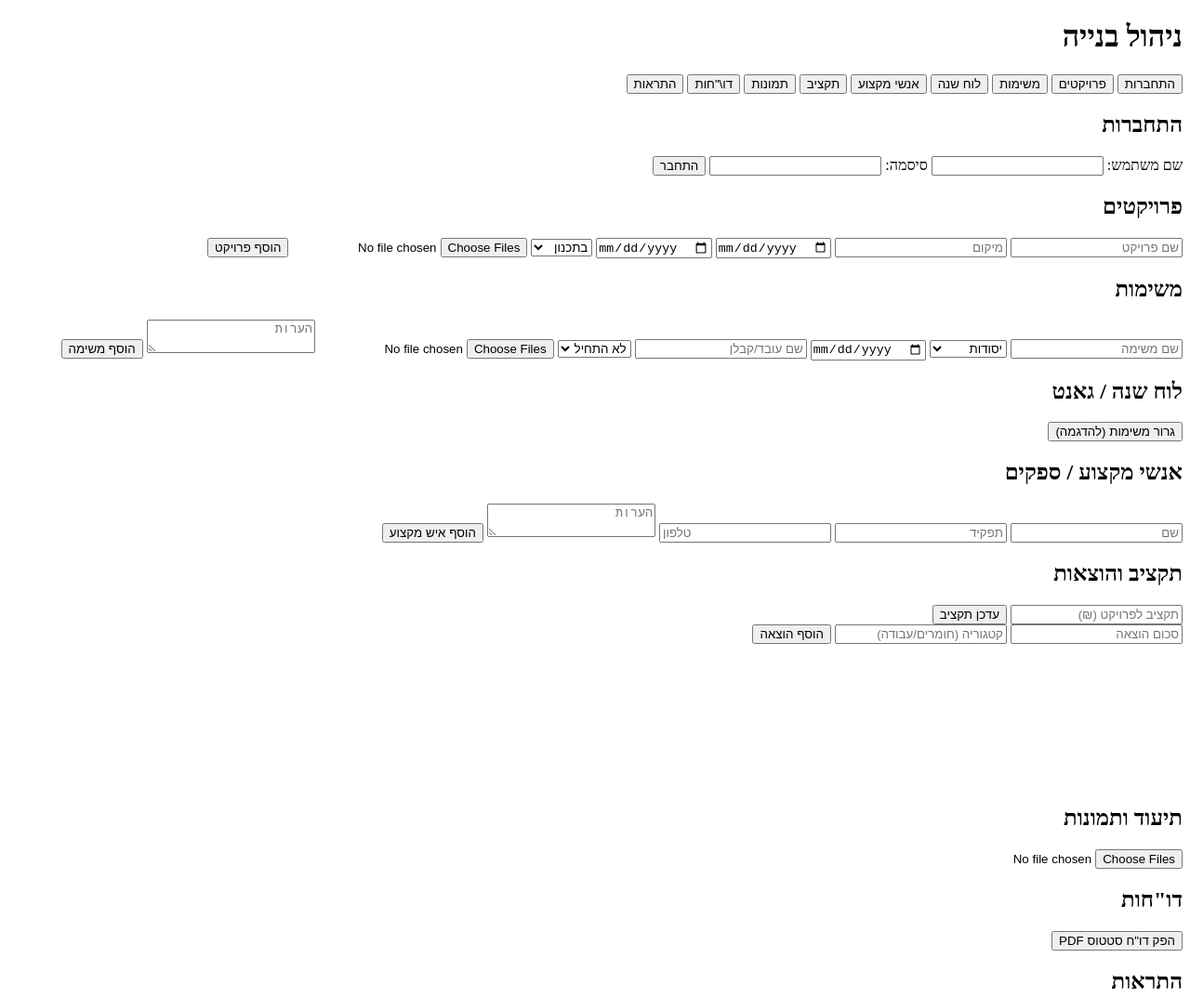
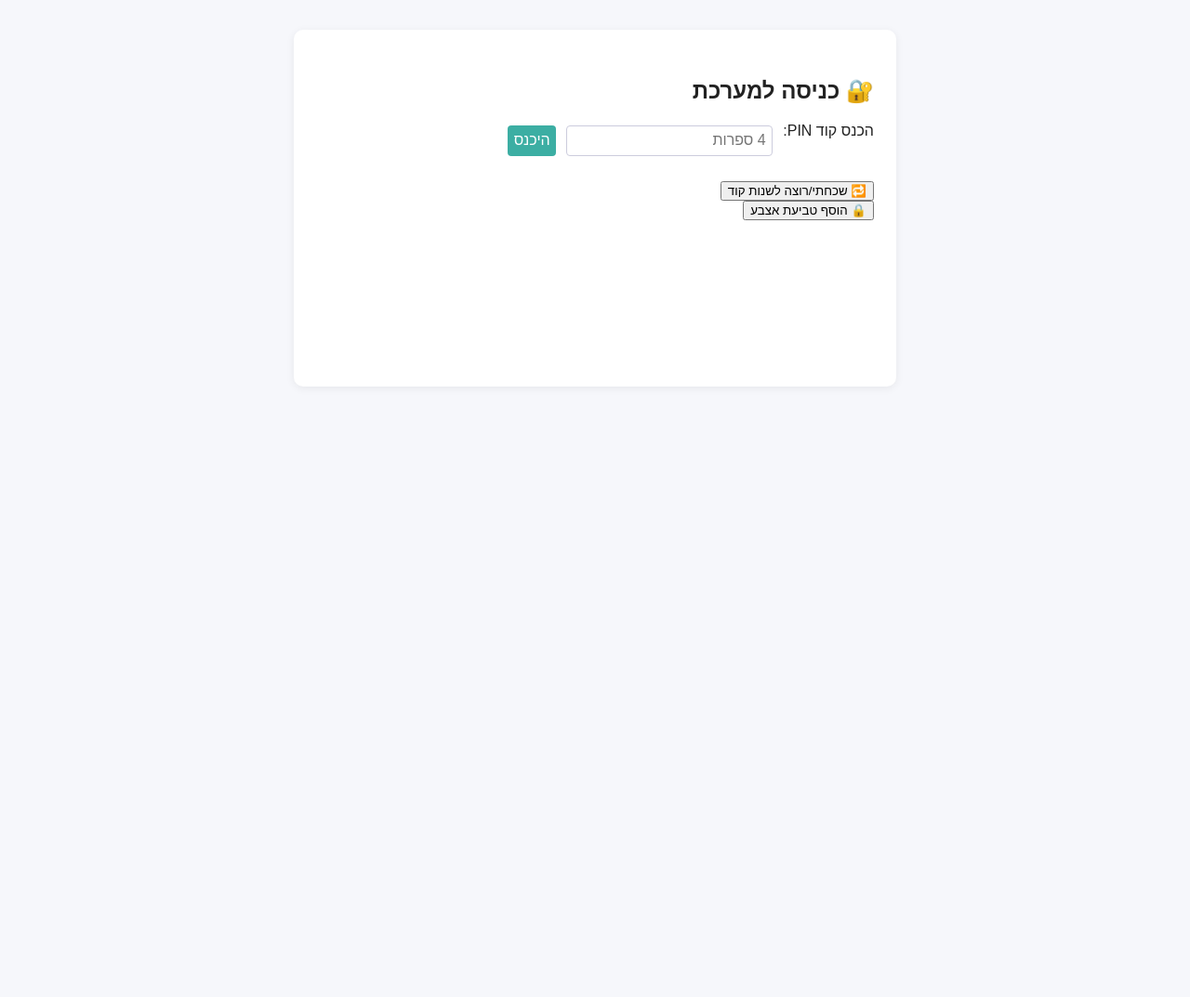
Before and after one commit to choan123/Construction-works, a plain HTML site: page index.html in a window 1280 px wide. Shown: the top 1073 px of the page at 93% size. After the commit the page ends 800 px from the top, so only its background shows below. Drawn offline with nearby package versions, Linux system fonts and the light colour scheme.

Commit message:
Update index.html

```diff
--- a/index.html
+++ b/index.html
@@ -1,148 +1,34 @@
 <!DOCTYPE html>
-<html lang="he">
+<html lang="he" dir="rtl">
 
 <head>
     <meta charset="UTF-8">
-    <meta name="viewport" content="width=device-width,initial-scale=1.0">
-    <title>אפליקציית ניהול בנייה</title>
-    <link rel="stylesheet" href="styles.css">
+    <title>כניסה למערכת</title>
+    <meta name="viewport" content="width=device-width, initial-scale=1.0">
+    <link rel="stylesheet" href="style.css">
 </head>
 
-<body dir="rtl">
-    <header>
-        <h1>ניהול בנייה</h1>
-        <nav>
-            <button onclick="showSection('login')">התחברות</button>
-            <button onclick="showSection('projects')">פרויקטים</button>
-            <button onclick="showSection('tasks')">משימות</button>
-            <button onclick="showSection('calendar')">לוח שנה</button>
-            <button onclick="showSection('people')">אנשי מקצוע</button>
-            <button onclick="showSection('budget')">תקציב</button>
-            <button onclick="showSection('gallery')">תמונות</button>
-            <button onclick="showSection('reports')">דו\"חות</button>
-            <button onclick="showSection('notifications')">התראות</button>
-        </nav>
-    </header>
+<body>
 
-    <!-- Login Section -->
-    <section id="login" class="active">
-        <h2>התחברות</h2>
-        <form id="loginForm" onsubmit="loginUser(event)">
-            <label>שם משתמש: <input type="text" id="username" required></label>
-            <label>סיסמה: <input type="password" id="password" required></label>
-            <button type="submit">התחבר</button>
+    <section class="active" id="loginSection">
+        <h2>🔐 כניסה למערכת</h2>
+        <form id="pinForm">
+            <label>הכנס קוד PIN:</label>
+            <input type="password" id="pinInput" placeholder="4 ספרות" maxlength="4" required>
+            <button type="submit">היכנס</button>
+            <p id="errorMsg" style="color: red; display: none;">קוד שגוי</p>
         </form>
-        <div id="loginMsg"></div>
+
+        <button onclick="resetPIN()">🔁 שכחתי/רוצה לשנות קוד</button><br>
+        <button onclick="registerFingerprint()">🔒 הוסף טביעת אצבע</button>
     </section>
 
-    <!-- Projects Section -->
-    <section id="projects">
-        <h2>פרויקטים</h2>
-        <form id="projectForm" onsubmit="addProject(event)">
-            <input type="text" id="projName" placeholder="שם פרויקט" required>
-            <input type="text" id="projLocation" placeholder="מיקום" required>
-            <input type="date" id="projStart" required>
-            <input type="date" id="projEnd" required>
-            <select id="projStatus">
-                <option value="בתכנון">בתכנון</option>
-                <option value="בתהליך">בתהליך</option>
-                <option value="הסתיים">הסתיים</option>
-            </select>
-            <input type="file" id="projFiles" multiple>
-            <button type="submit">הוסף פרויקט</button>
-        </form>
-        <ul id="projectsList"></ul>
+    <section id="mainApp" style="display: none;">
+        <h2>👋 ברוך הבא!</h2>
+        <p>עברת את הכניסה בהצלחה.</p>
     </section>
 
-    <!-- Tasks Section -->
-    <section id="tasks">
-        <h2>משימות</h2>
-        <form id="taskForm" onsubmit="addTask(event)">
-            <input type="text" id="taskName" placeholder="שם משימה" required>
-            <select id="taskStage">
-                <option>יסודות</option>
-                <option>שלד</option>
-                <option>אינסטלציה</option>
-                <option>גמרים</option>
-                <option>חשמל</option>
-            </select>
-            <input type="date" id="taskDue" required>
-            <input type="text" id="taskWorker" placeholder="שם עובד/קבלן">
-            <select id="taskStatus">
-                <option>לא התחיל</option>
-                <option>בעבודה</option>
-                <option>הושלם</option>
-            </select>
-            <input type="file" id="taskImages" multiple>
-            <textarea id="taskNotes" placeholder="הערות"></textarea>
-            <button type="submit">הוסף משימה</button>
-        </form>
-        <ul id="tasksList"></ul>
-    </section>
-
-    <!-- Calendar/Gantt Section -->
-    <section id="calendar">
-        <h2>לוח שנה / גאנט</h2>
-        <div id="calendarView"></div>
-        <button onclick="alert('פיצ\'ר גרירה יתממשק בהמשך')">גרור משימות (להדגמה)</button>
-    </section>
-
-    <!-- People Section -->
-    <section id="people">
-        <h2>אנשי מקצוע / ספקים</h2>
-        <form id="personForm" onsubmit="addPerson(event)">
-            <input type="text" id="personName" placeholder="שם" required>
-            <input type="text" id="personRole" placeholder="תפקיד">
-            <input type="tel" id="personPhone" placeholder="טלפון">
-            <textarea id="personNotes" placeholder="הערות"></textarea>
-            <button type="submit">הוסף איש מקצוע</button>
-        </form>
-        <ul id="peopleList"></ul>
-    </section>
-
-    <!-- Budget Section -->
-    <section id="budget">
-        <h2>תקציב והוצאות</h2>
-        <form id="budgetForm" onsubmit="setBudget(event)">
-            <input type="number" id="budgetAmount" placeholder="תקציב לפרויקט (₪)" required>
-            <button type="submit">עדכן תקציב</button>
-        </form>
-        <form id="expenseForm" onsubmit="addExpense(event)">
-            <input type="number" id="expenseAmount" placeholder="סכום הוצאה" required>
-            <input type="text" id="expenseCat" placeholder="קטגוריה (חומרים/עבודה)">
-            <button type="submit">הוסף הוצאה</button>
-        </form>
-        <div id="budgetStatus"></div>
-        <canvas id="budgetChart" width="300" height="150"></canvas>
-    </section>
-
-    <!-- Gallery Section -->
-    <section id="gallery">
-        <h2>תיעוד ותמונות</h2>
-        <input type="file" id="galleryInput" multiple accept="image/*" onchange="addGalleryImages(event)">
-        <div id="galleryImages"></div>
-    </section>
-
-    <!-- Reports Section -->
-    <section id="reports">
-        <h2>דו"חות</h2>
-        <button onclick="generateReport()">הפק דו"ח סטטוס PDF</button>
-        <div id="reportOutput"></div>
-    </section>
-
-    <!-- Notifications Section -->
-    <section id="notifications">
-        <h2>התראות</h2>
-        <ul id="notificationsList"></ul>
-    </section>
-
-    <footer>
-        <div>© 2025 אפליקציית ניהול בנייה</div>
-        <div>ממשק דמו בסיסי - להמחשה בלבד</div>
-    </footer>
-
-    <script src="https://cdn.jsdelivr.net/npm/chart.js"></script>
-    <script src="app.js"></script>
+    <script src="script.js"></script>
 </body>
 
 </html>
```
